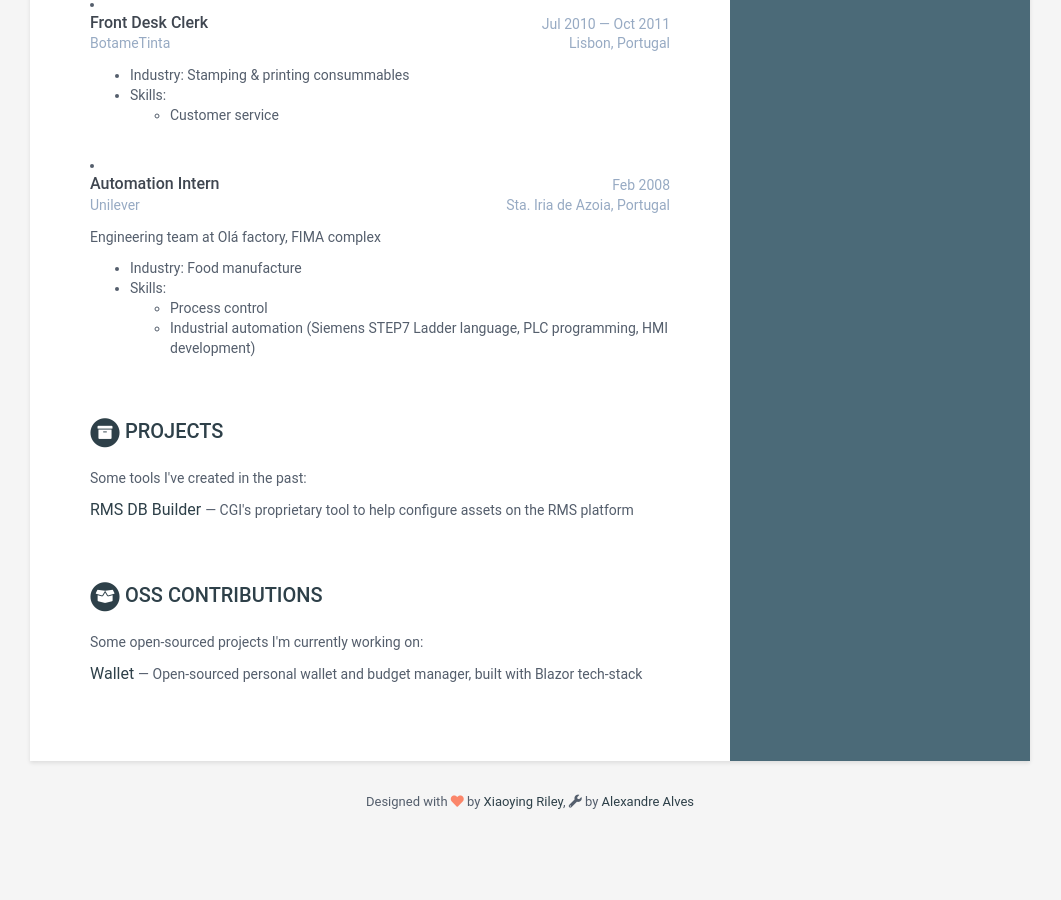
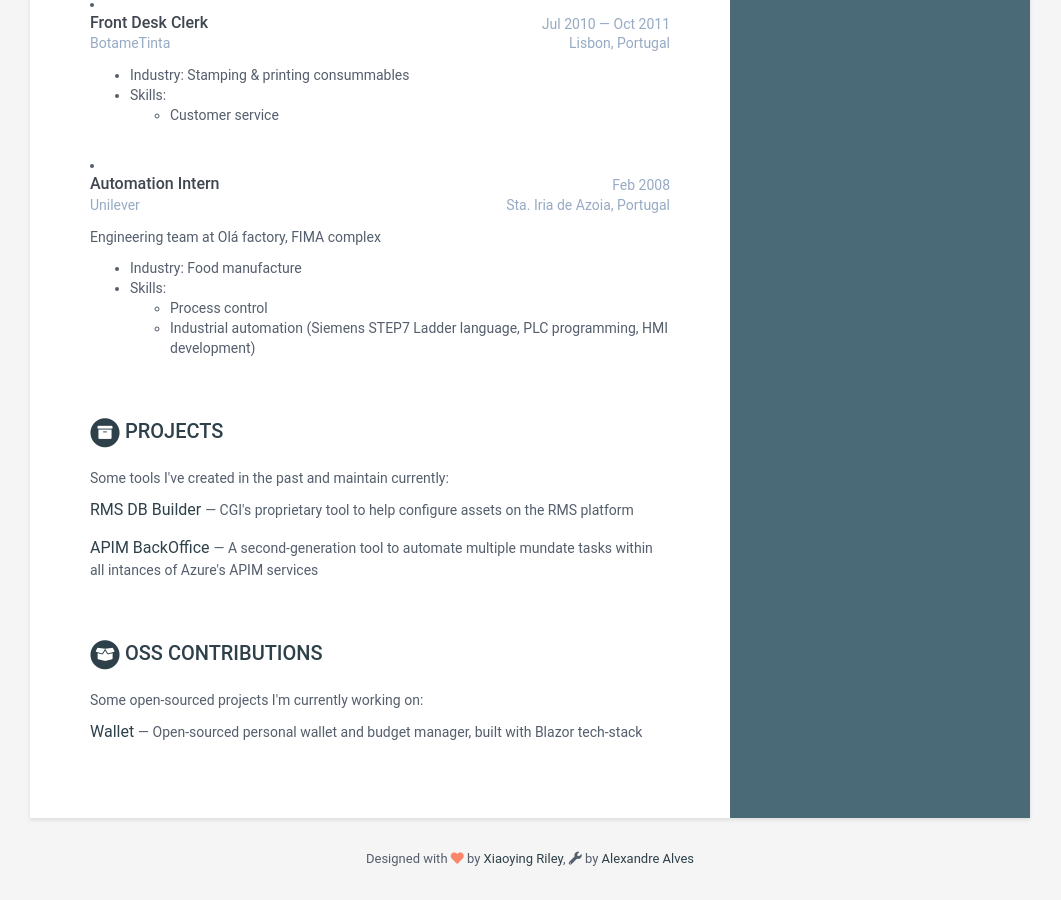
Before and after one commit to almacoal/almacoal.github.io, a Jekyll site: the page built from index.html, in a window 1280 px wide and 900 px high, scrolled down 2606 px. Shown: the whole window, without its empty margins (110-1171 px from the left). Built offline with Jekyll 4.4.1, drawn with Linux system fonts in a browser that asks for light colours; before the commit the page ends 3448 px from its top, so only the background shows below that.

Commit message:
Added Ageas BackOffice reference

```diff
--- a/_data/data.yml
+++ b/_data/data.yml
@@ -203,10 +203,12 @@
 projects:
     title: Projects
     intro: >
-      Some tools I've created in the past:
+      Some tools I've created in the past and maintain currently:
     assignments:
       - title: RMS DB Builder
         tagline: CGI's proprietary tool to help configure assets on the RMS platform
+      - title: APIM BackOffice
+        tagline: A second-generation tool to automate multiple mundate tasks within all intances of Azure's APIM services
 
 oss:
     title: OSS Contributions
```
